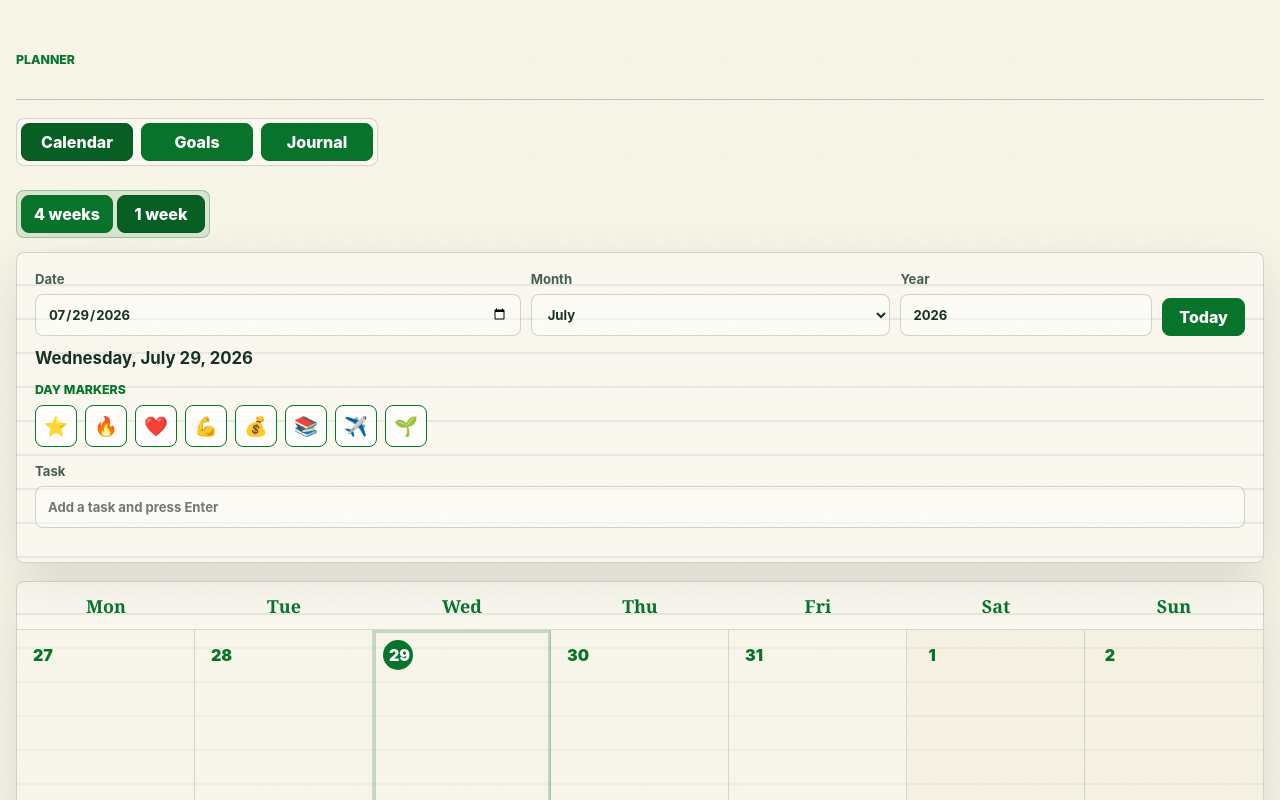
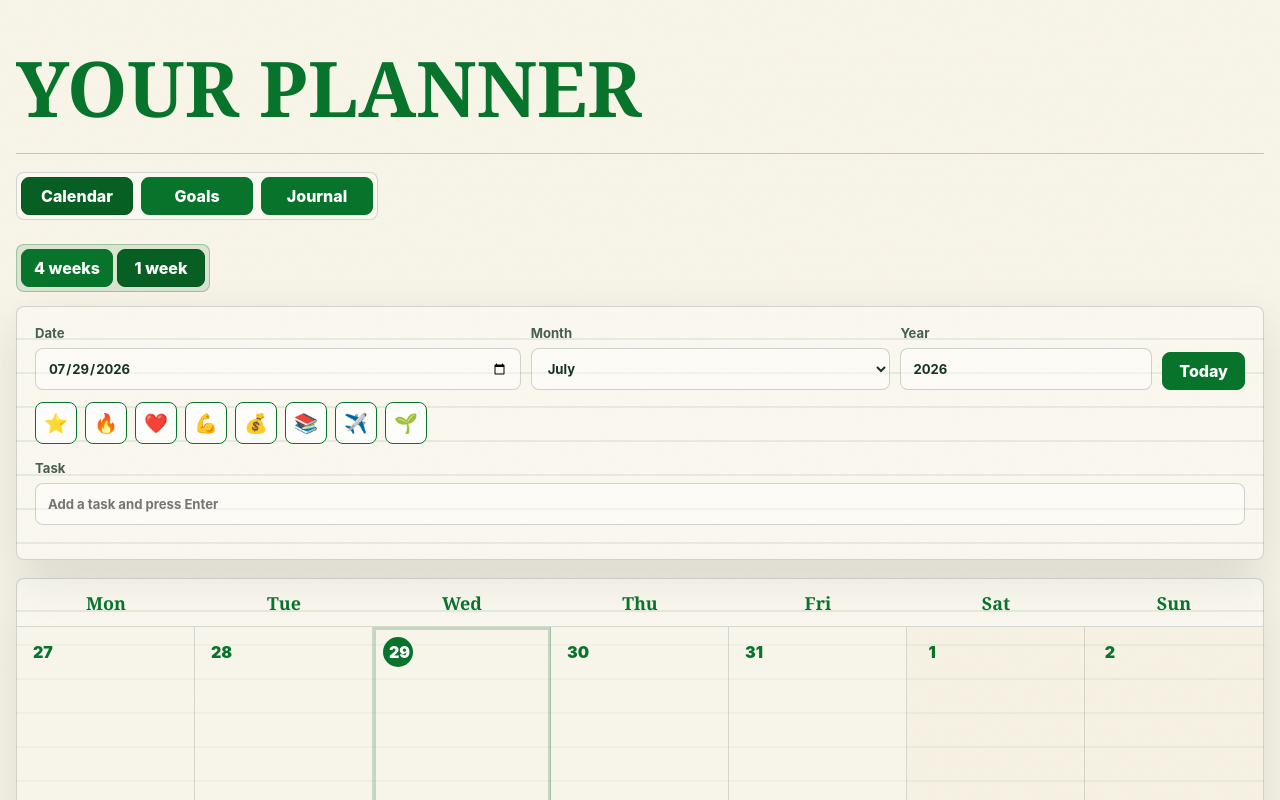
Before and after one commit to bach0404ndg/Journal-Planner-, a website: page public/index.html in a window 1280 px wide. Shown: the top 800 px of the page. Drawn offline with Linux system fonts and the light colour scheme.

Commit message:
Refine planner header and calendar labels

```diff
--- a/public/app.js
+++ b/public/app.js
@@ -46,7 +46,6 @@ const els = {
   weekdayRow: document.querySelector("#weekdayRow"),
   calendarGrid: document.querySelector("#calendarGrid"),
   selectedDateInput: document.querySelector("#selectedDateInput"),
-  selectedDateLabel: document.querySelector("#selectedDateLabel"),
   calendarNoteForm: document.querySelector("#calendarNoteForm"),
   calendarNoteInput: document.querySelector("#calendarNoteInput"),
   emojiPalette: document.querySelector("#emojiPalette"),
@@ -581,7 +580,6 @@ function makeTaskRow(note, dateKey, variant) {
 
 function renderSelectedDateNotes() {
   els.selectedDateInput.value = state.selectedDate;
-  els.selectedDateLabel.textContent = readableDate(state.selectedDate);
   renderEmojiPalette();
   els.selectedDateNotes.innerHTML = "";
   const notes = state.data.calendarNotes[state.selectedDate] || [];
--- a/public/index.html
+++ b/public/index.html
@@ -10,7 +10,7 @@
     <main class="app-shell">
       <header class="topbar">
         <div>
-          <p class="eyebrow">Planner</p>
+          <h1>YOUR PLANNER</h1>
         </div>
       </header>
 
@@ -47,9 +47,7 @@
               </label>
               <button class="ghost-button" type="button" id="todayButton">Today</button>
             </div>
-            <h3 id="selectedDateLabel">Choose a date</h3>
             <div class="emoji-section" aria-label="Day emoji markers">
-              <p class="panel-label">Day markers</p>
               <div class="emoji-palette" id="emojiPalette"></div>
             </div>
             <form id="calendarNoteForm" class="stacked-form">
--- a/public/styles.css
+++ b/public/styles.css
@@ -54,8 +54,8 @@ button {
 }
 
 .topbar {
-  min-height: 72px;
-  padding: 20px 0 24px;
+  min-height: 104px;
+  padding: 22px 0 28px;
   border-bottom: 1px solid rgba(22, 51, 33, 0.24);
 }
 
@@ -79,7 +79,9 @@ h3 {
 h1 {
   max-width: 780px;
   font-family: Georgia, "Times New Roman", serif;
-  font-size: clamp(2rem, 4vw, 4.2rem);
+  color: var(--green);
+  font-size: clamp(2.7rem, 6vw, 5.8rem);
+  font-weight: 900;
   line-height: 0.98;
 }
 
@@ -463,11 +465,7 @@ textarea:focus {
 .emoji-section {
   display: grid;
   gap: 8px;
-  margin-top: 14px;
-}
-
-.emoji-section .panel-label {
-  margin-bottom: 0;
+  margin-top: 4px;
 }
 
 .emoji-palette {
```
